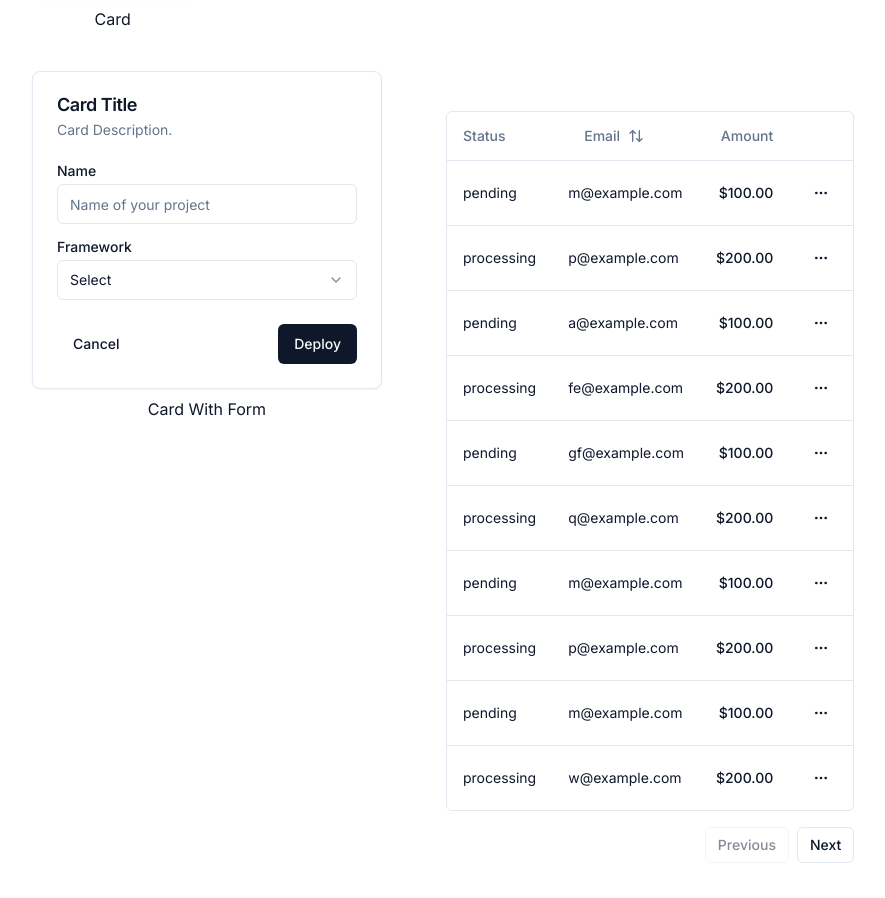
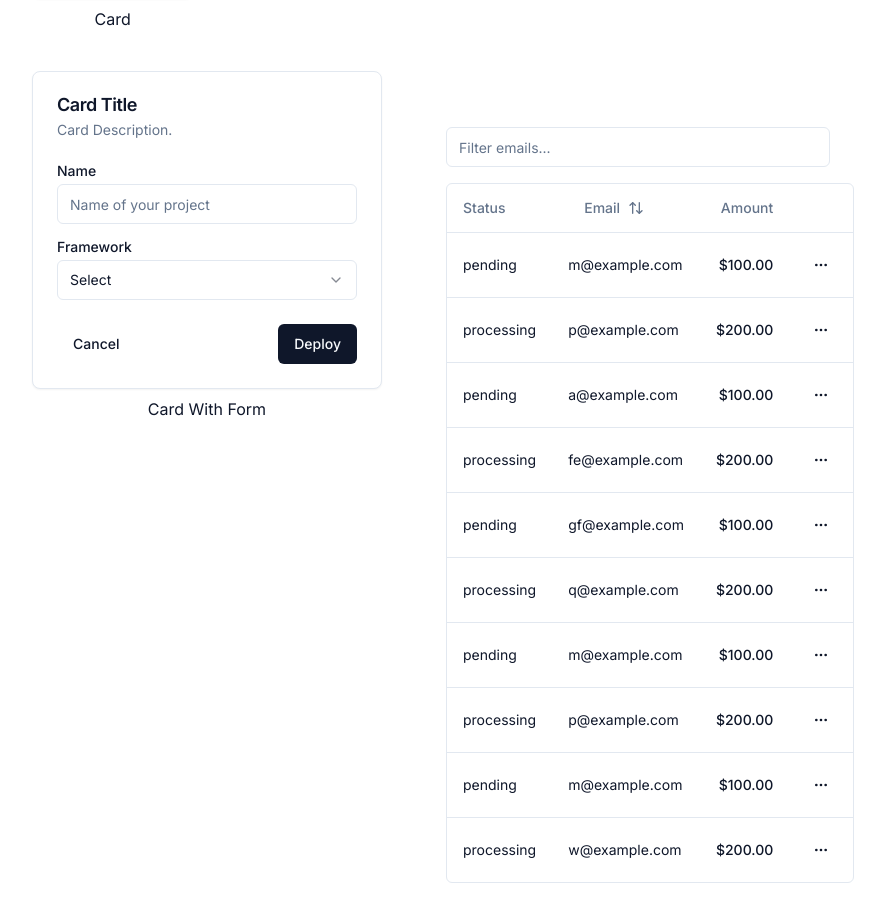
Before and after one commit to softwarebyze/next-shad, a Next.js app: page / in a window 1280 px wide. Shown: the part 816-1714 px from the top of the page, without its empty margins (8-893 px from the left). Built offline with nearby package versions, Linux system fonts and the light colour scheme.

Commit message:
added filtering by email

```diff
--- a/components/ui/data-table.tsx
+++ b/components/ui/data-table.tsx
@@ -1,16 +1,20 @@
 "use client"
 
+import { useState } from "react"
 import {
   ColumnDef,
+  ColumnFiltersState,
   SortingState,
   flexRender,
   getCoreRowModel,
+  getFilteredRowModel,
   getPaginationRowModel,
   getSortedRowModel,
   useReactTable,
 } from "@tanstack/react-table"
 
 import { Button } from "@/components/ui/button"
+import { Input } from "@/components/ui/input"
 import {
   Table,
   TableBody,
@@ -19,7 +23,6 @@
   TableHeader,
   TableRow,
 } from "@/components/ui/table"
-import { useState } from "react"
 
 interface DataTableProps<TData, TValue> {
   columns: ColumnDef<TData, TValue>[]
@@ -31,6 +34,7 @@
   data,
 }: DataTableProps<TData, TValue>) {
   const [sorting, setSorting] = useState<SortingState>([])
+  const [columnFilters, setColumnFilters] = useState<ColumnFiltersState>([])
   const table = useReactTable({
     data,
     columns,
@@ -38,13 +42,26 @@
     getPaginationRowModel: getPaginationRowModel(),
     onSortingChange: setSorting,
     getSortedRowModel: getSortedRowModel(),
+    onColumnFiltersChange: setColumnFilters,
+    getFilteredRowModel: getFilteredRowModel(),
     state: {
       sorting,
+      columnFilters,
     },
   })
 
   return (
     <div>
+      <div className="flex items-center py-4">
+        <Input
+          placeholder="Filter emails..."
+          value={(table.getColumn("email")?.getFilterValue() as string) ?? ""}
+          onChange={(event) =>
+            table.getColumn("email")?.setFilterValue(event.target.value)
+          }
+          className="max-w-sm"
+        />
+      </div>
       <div className="rounded-md border">
         <Table>
           <TableHeader>
```
